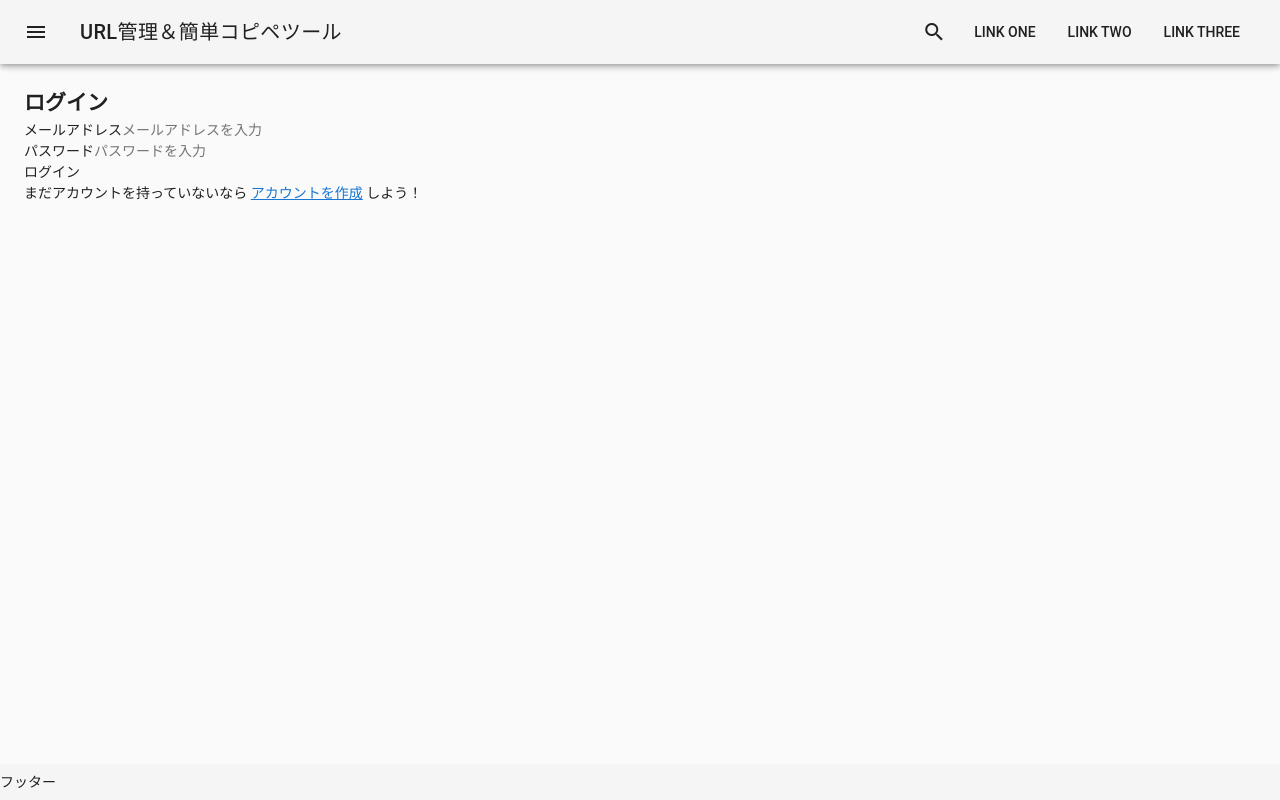
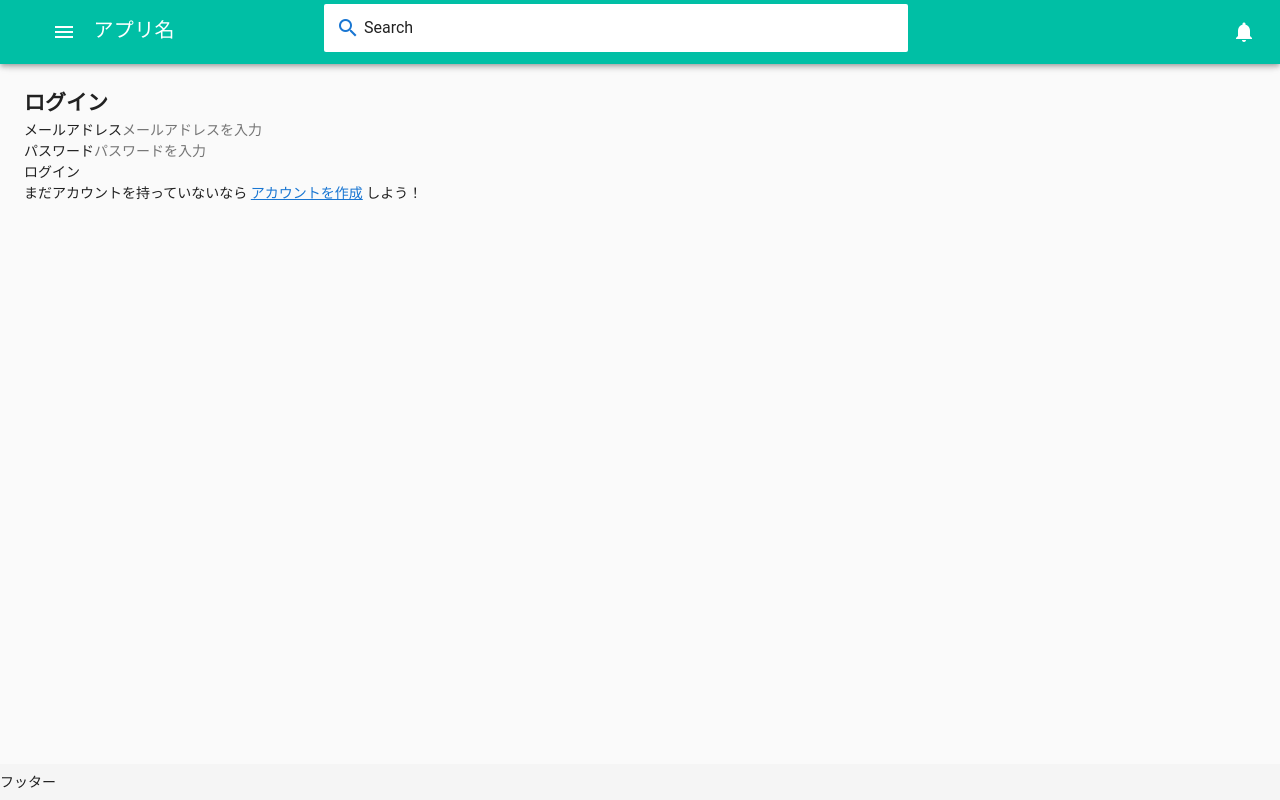
Before and after one commit to koskywalker/link-manager, a Vue app: page /signin in a window 1280 px wide. Built offline with nearby package versions, Linux system fonts and the light colour scheme; no server answers.

Commit message:
検索ボックス実装（見た目のみ）

```diff
--- a/src/App.vue
+++ b/src/App.vue
@@ -1,5 +1,5 @@
 <template>
-  <v-app>
+  <v-app id="inspire">
     <header-area></header-area>
     <v-content>
       <v-container fluid>
--- a/src/components/HeaderArea.vue
+++ b/src/components/HeaderArea.vue
@@ -1,21 +1,34 @@
 <template>
   <div>
     <v-toolbar
-      clipped-left
+      color="teal accent-4"
+      dark
+      app
       fixed
-      app
     >
-      <v-toolbar-side-icon @click.stop="drawer = !drawer"></v-toolbar-side-icon>
-      <v-toolbar-title>URL管理＆簡単コピペツール</v-toolbar-title>
+      <v-toolbar-title
+        style="width: 300px"
+        class="ml-0 pl-3"
+      >
+        <v-toolbar-side-icon
+            @click.stop="drawer = !drawer"
+        ></v-toolbar-side-icon>
+        <span>
+          アプリ名
+        </span>
+      </v-toolbar-title>
+      <v-text-field
+        flat
+        solo-inverted
+        autofocus
+        prepend-inner-icon="search"
+        label="Search"
+        class="hidden-sm-and-down"
+      ></v-text-field>
       <v-spacer></v-spacer>
-      <v-toolbar-items class="hidden-sm-and-down">
-        <v-btn icon>
-          <v-icon>search</v-icon>
-        </v-btn>
-        <v-btn flat>Link One</v-btn>
-        <v-btn flat>Link Two</v-btn>
-        <v-btn flat>Link Three</v-btn>
-      </v-toolbar-items>
+      <v-btn icon>
+        <v-icon>notifications</v-icon>
+      </v-btn>
     </v-toolbar>
     <v-navigation-drawer
         temporary
```
